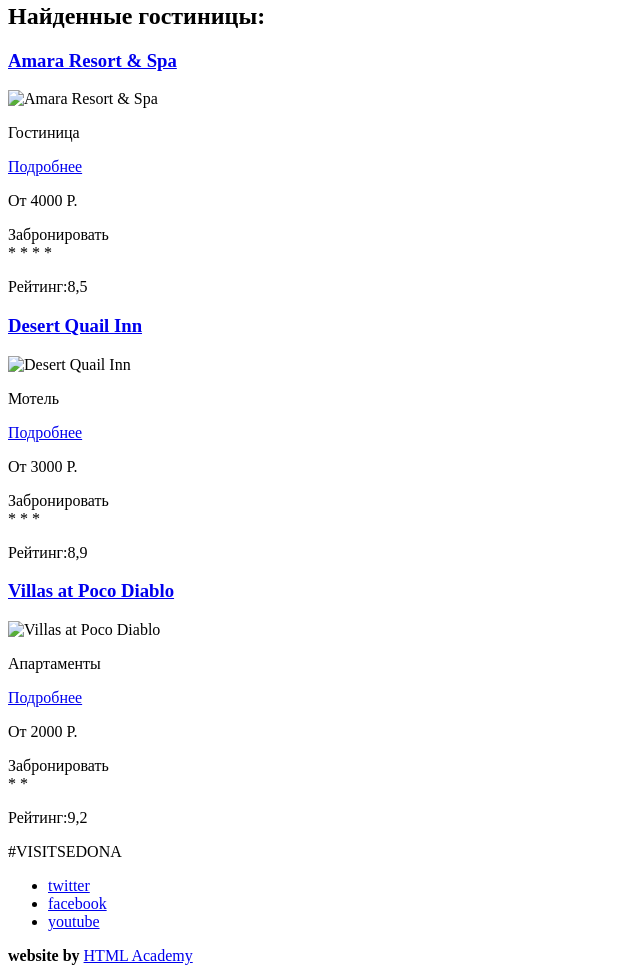
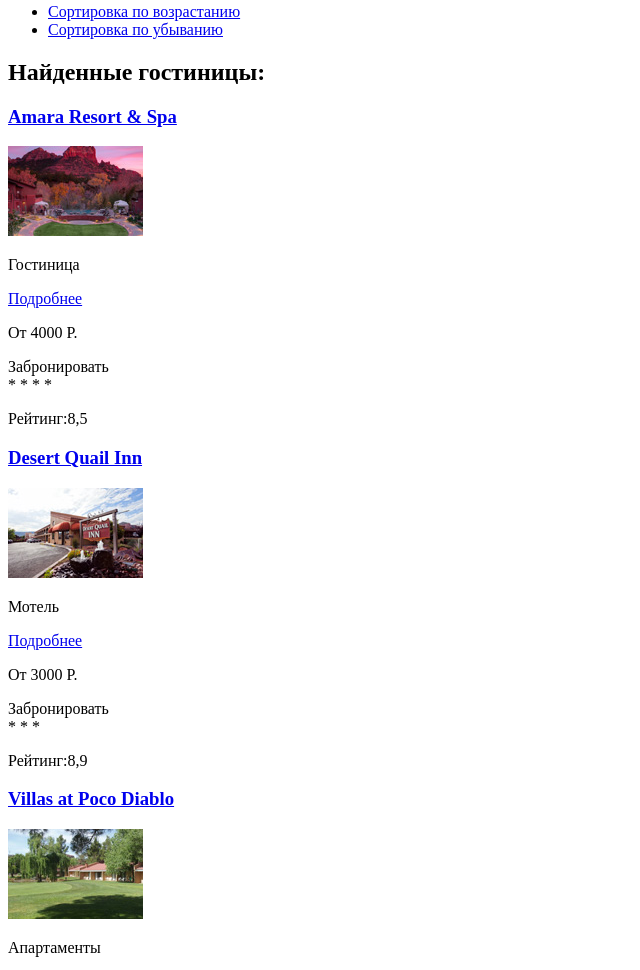
Before and after one commit to s29a/646031-sedona, a plain HTML site: page catalog.html in a window 1280 px wide. Shown: the part 419-1389 px from the top of the page, without its empty margins (0-640 px from the left). Drawn offline with Linux system fonts and the light colour scheme.

Commit message:
edit img src

```diff
--- a/catalog.html
+++ b/catalog.html
@@ -8,7 +8,7 @@
     <header class="main-header">
       <nav class="main-navigation">
         <a class="main-header-logo" href="index.html">
-          <img src="img/index-logo.svg" width="138" height="70" alt="Логотип Седоны">
+          <img src="img/logo.png" width="138" height="70" alt="Логотип Седоны">
         </a>
         <ul class="site-navigation">
           <li><a href="#">Информация</a></li>
@@ -43,7 +43,7 @@
         <h2 class="visually-hidden">Найденные гостиницы:</h2>
         <article class="hotel">
           <h3 class="hotel-name"><a class="hotel-link" href="#">Amara Resort & Spa</a></h3>
-          <img class="hotel-img" src="img/hotel-1.png" width="135" height="90" alt="Amara Resort & Spa">
+          <img class="hotel-img" src="img/hotel-1.jpg" width="135" height="90" alt="Amara Resort & Spa">
           <p class="hotel-type">Гостиница</p>
           <a class="button button-hotel-detail" href="#">Подробнее</a>
           <p class="hotel-coast">От 4000 Р.</p>
@@ -58,7 +58,7 @@
         </article>
         <article class="hotel">
           <h3 class="hotel-name"><a class="hotel-link" href="#">Desert Quail Inn</a></h3>
-          <img class="hotel-img" src="img/hotel-2.png" width="135" height="90" alt="Desert Quail Inn">
+          <img class="hotel-img" src="img/hotel-2.jpg" width="135" height="90" alt="Desert Quail Inn">
           <p class="hotel-type">Мотель</p>
           <a class="button button-hotel-detail" href="#">Подробнее</a>
           <p class="hotel-coast">От 3000 Р.</p>
@@ -72,7 +72,7 @@
         </article>
         <article class="hotel">
           <h3 class="hotel-name"><a class="hotel-link" href="#">Villas at Poco Diablo</a></h3>
-          <img class="hotel-img" src="img/hotel-3.png" width="135" height="90" alt="Villas at Poco Diablo">
+          <img class="hotel-img" src="img/hotel-3.jpg" width="135" height="90" alt="Villas at Poco Diablo">
           <p class="hotel-type">Апартаменты</p>
           <a class="button button-hotel-detail" href="#">Подробнее</a>
           <p class="hotel-coast">От 2000 Р.</p>
@@ -96,7 +96,7 @@
       </div>
       <p class="footer-copyright">
         <b class="footer-copyright-by">website by</b>
-        <a class="footer-academy-logo" href="https://htmlacademy.ru/intensive/htmlcss">HTML Academy</a>
+        <a class="footer-academy-logo" href="https://htmlacademy.ru/intensive/htmlcss"><img src="img/logo-htmlacademy.svg" width="115" height="41" alt="HTML Academy"></a>
       </p>
     </footer>
   </body>
```
Also changed, not shown: index.html (+4 -4 lines).
